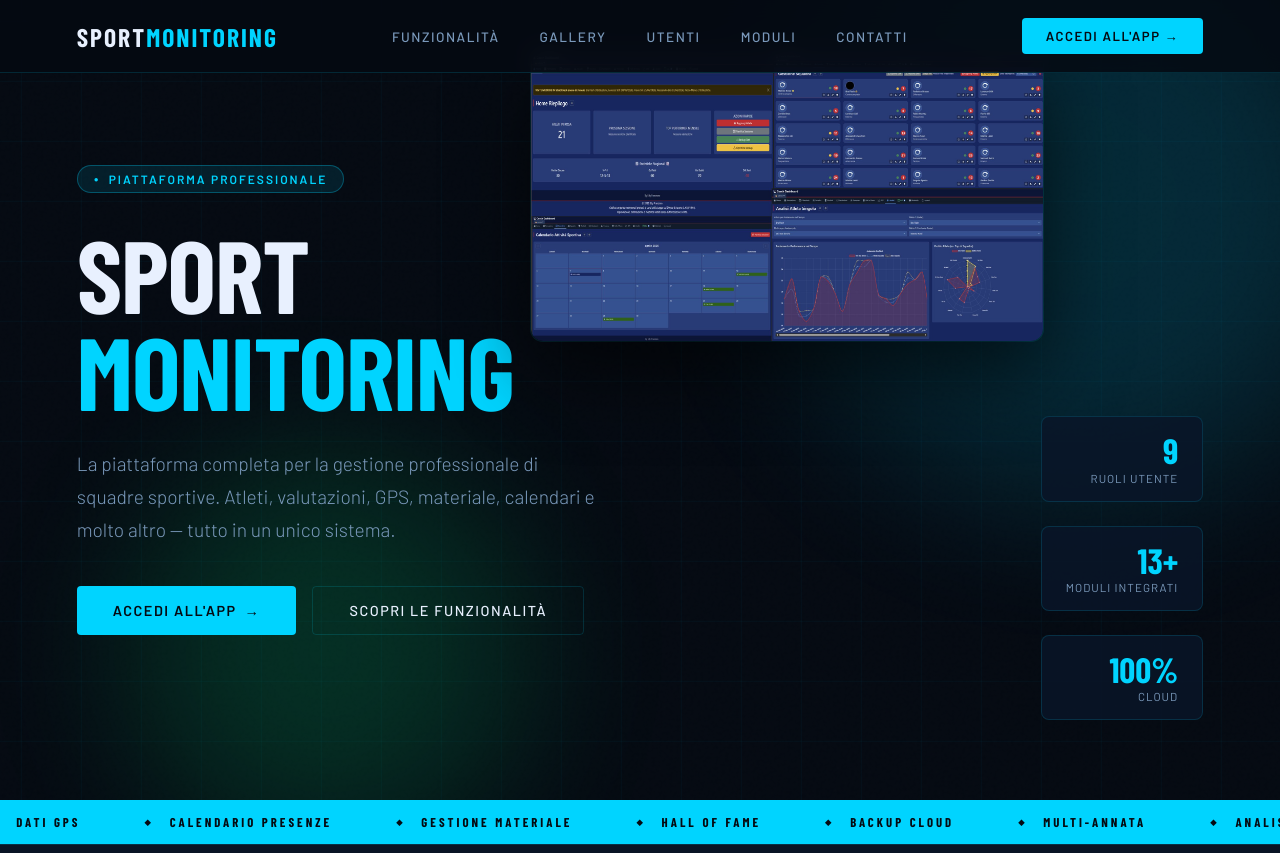
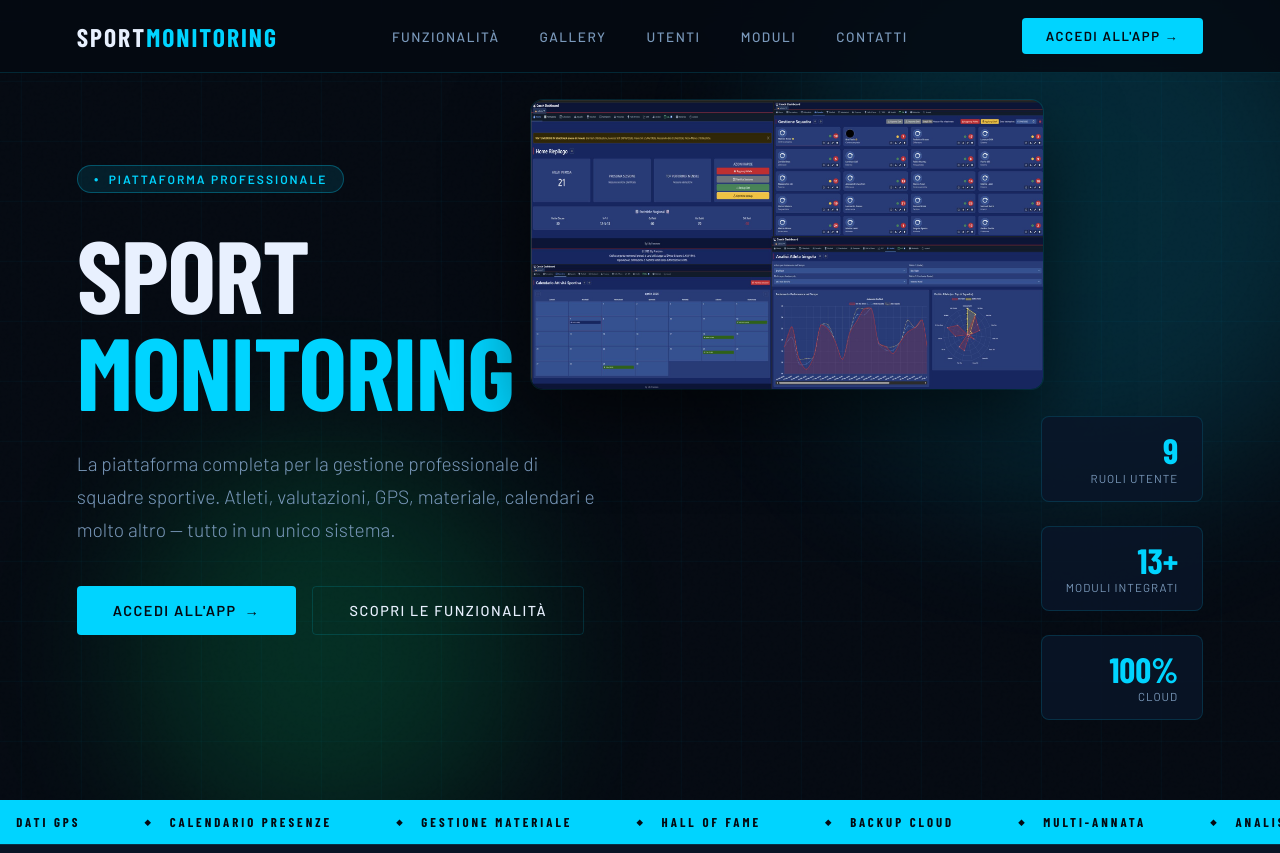
Before and after one commit to edyfranzoso201/sport-monitoring, a plain HTML site: page index.html in a window 1280 px wide. Shown: the top 853 px of the page. Drawn offline with nearby package versions, Linux system fonts and the light colour scheme; a web font is replaced by a local one.

Commit message:
Add files via upload

```diff
--- a/index.html
+++ b/index.html
@@ -726,7 +726,7 @@
   </div>
 
   <!-- Screenshot app nell'hero -->
-  <div style="position:absolute; right:calc(6% + 160px); top:52px;
+  <div style="position:absolute; right:calc(6% + 160px); top:100px;
               z-index:1; max-width:540px; width:40%;
               border-radius:12px; overflow:hidden;
               box-shadow:0 30px 80px rgba(0,0,0,0.6), 0 0 0 1px rgba(0,212,255,0.15);
```
